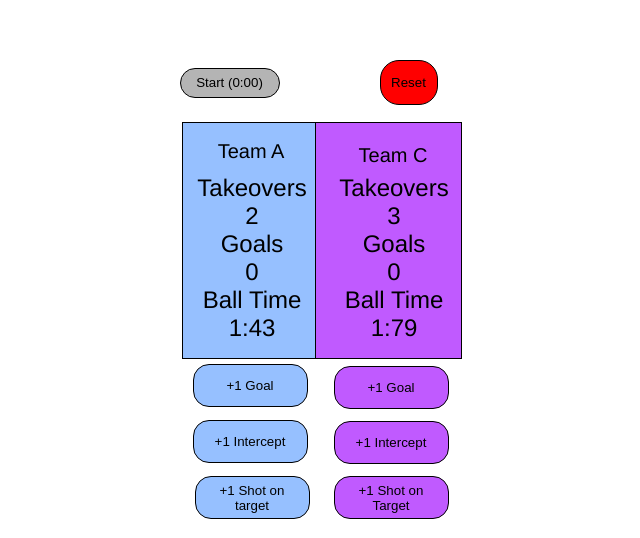
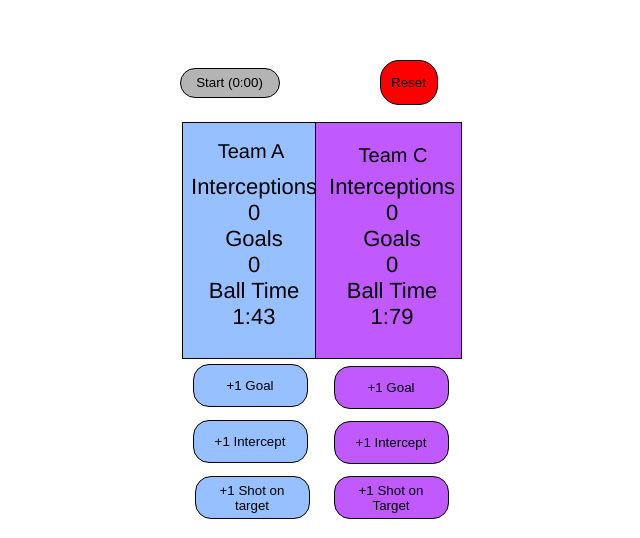
Before and after one commit to sst-inc/Sports-SStatistics-Tracker, a React (Create React App) app in the folder sports/: page / in a window 1280 px wide. Shown: the part 640-1178 px from the top of the page, without its empty margins (284-924 px from the left). Built offline with nearby package versions, Linux system fonts and the light colour scheme.

Commit message:
Fixed some issues
Fixed the issues of it being takeovers instead of Interceptions

```diff
--- a/sports/src/GameRecord.css
+++ b/sports/src/GameRecord.css
@@ -51,9 +51,9 @@
 .frame .takeovers-goals {
   color: #000000;
   font-family: "Inter-Regular", Helvetica;
-  font-size: 24px;
+  font-size: 22px;
   font-weight: 400;
-  left: 2px;
+  left: 4px;
   letter-spacing: 0;
   line-height: normal;
   position: absolute;
@@ -65,9 +65,9 @@
 .frame .text-wrapper {
   color: #000000;
   font-family: "Inter-Regular", Helvetica;
-  font-size: 24px;
+  font-size: 22px;
   font-weight: 400;
-  left: 144px;
+  left: 142px;
   letter-spacing: 0;
   line-height: normal;
   position: absolute;
--- a/sports/src/GameRecord.js
+++ b/sports/src/GameRecord.js
@@ -131,8 +131,8 @@ const GameRecord = () => {
           <div className="div" />
           <div className="rectangle-2" />
           <div className="takeovers-goals">
-            Takeovers
-            <br />2<br />
+            Interceptions
+            <br />{teamAInterceptions}<br />
             Goals
             <br />{teamAGoalsOnTarget}<br />
             Ball Time
@@ -140,8 +140,8 @@ const GameRecord = () => {
             1:43
           </div>
           <div className="text-wrapper">
-            Takeovers
-            <br />3<br />
+            Interceptions
+            <br />{teamBInterceptions}<br />
             Goals
             <br />{teamBGoalsOnTarget}<br />
             Ball Time
```
